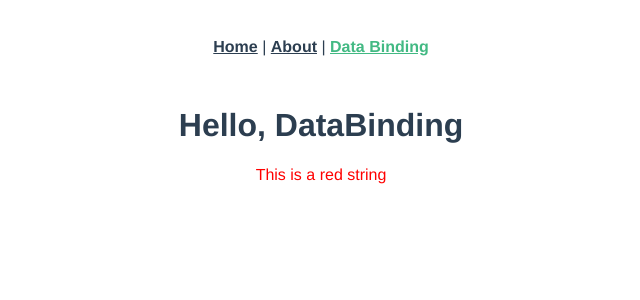
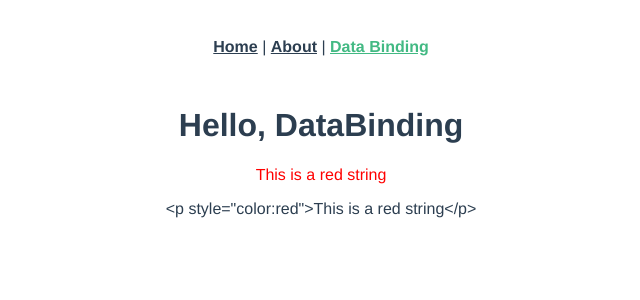
Before and after one commit to seungdols/practice, a Vue app in the folder vuejs/hello-vue/: page /databinding in a window 1280 px wide. Shown: the top 300 px of the page, without its empty margins (319-959 px from the left). Built offline with nearby package versions, Linux system fonts and the light colour scheme.

Commit message:
Learn v-html

```diff
--- a/vuejs/hello-vue/src/components/DataBinding.vue
+++ b/vuejs/hello-vue/src/components/DataBinding.vue
@@ -1,6 +1,7 @@
 <template>
     <h1>Hello, {{ title }}</h1>
     <div v-html="htmlString"></div>
+    <div>{{htmlString}}</div>
 </template>
 
 <script>
```
